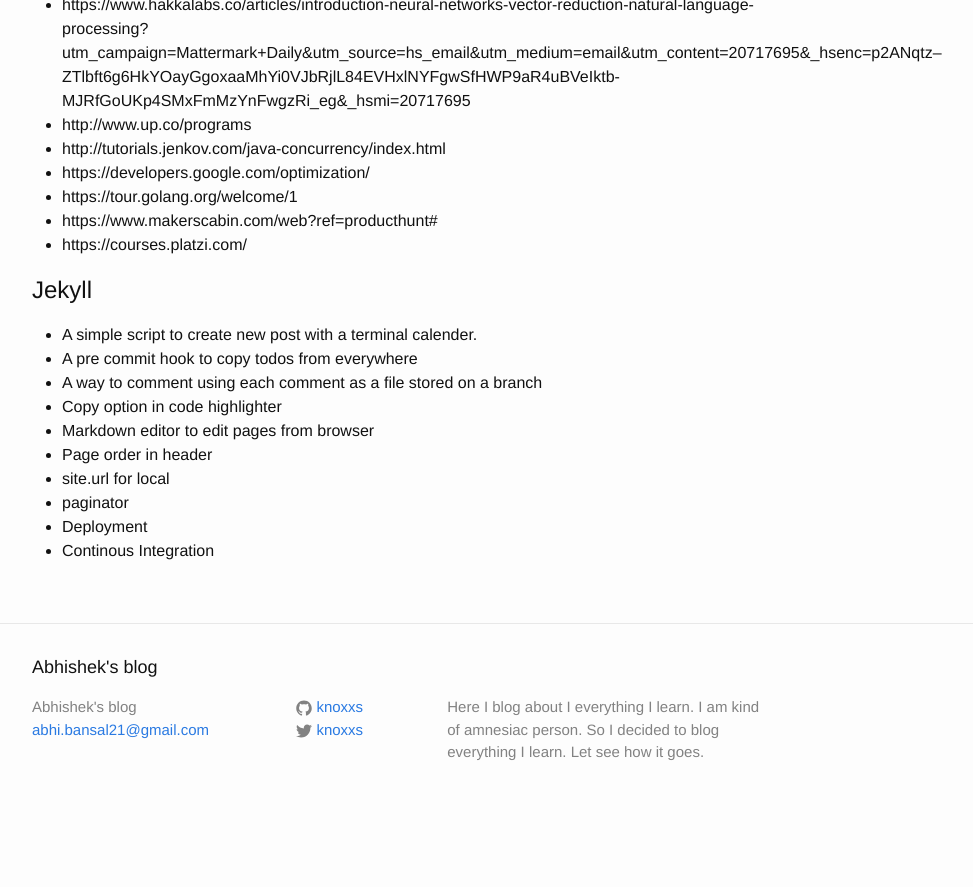
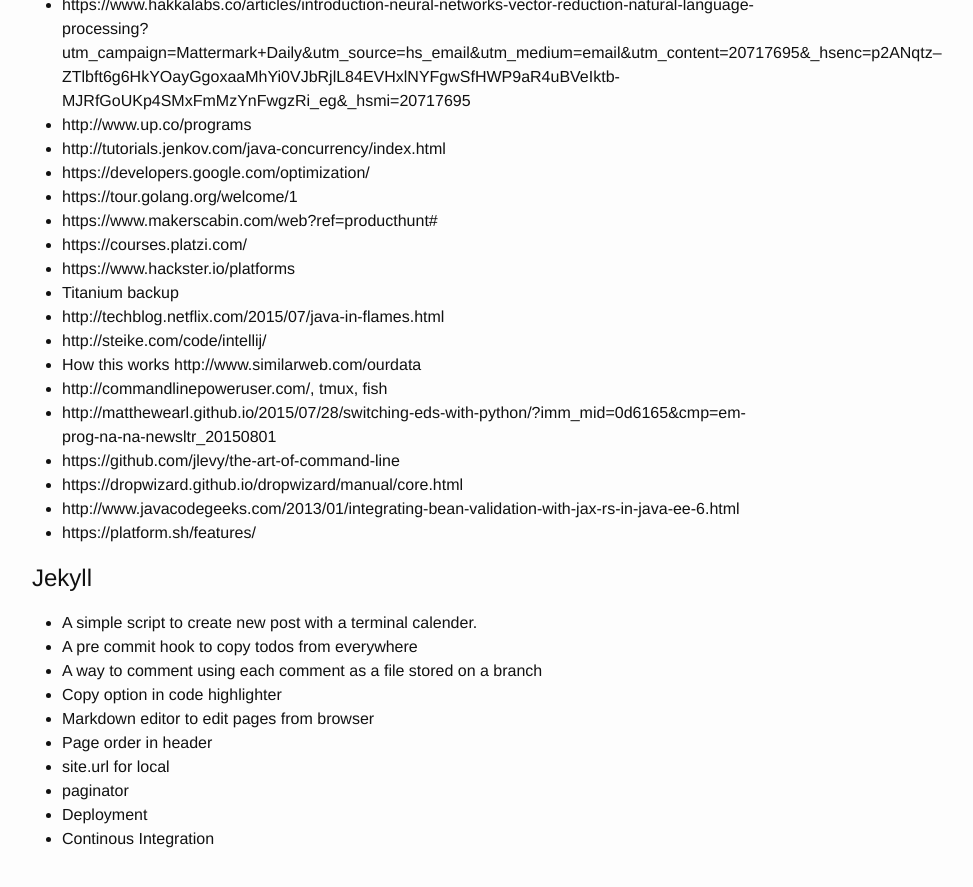
Before and after one commit to knoxxs/knoxxs.github.io, a Jekyll site: the page built from todo.md, in a window 1280 px wide and 900 px high, scrolled down 1536 px. Shown: the top 887 px of the window, without its empty margins (238-1211 px from the left). Built offline with Jekyll 4.4.1, drawn with Linux system fonts in a browser that asks for light colours; Markdown is read by kramdown in place of the engine named in the settings; before the commit the page ends 2360 px from its top, so only the background shows below that.

Commit message:
adds todos

```diff
--- a/todo.md
+++ b/todo.md
@@ -65,9 +65,17 @@
 - https://tour.golang.org/welcome/1
 - https://www.makerscabin.com/web?ref=producthunt#
 - https://courses.platzi.com/
-
-
-
+- https://www.hackster.io/platforms
+- Titanium backup
+- http://techblog.netflix.com/2015/07/java-in-flames.html
+- http://steike.com/code/intellij/
+- How this works http://www.similarweb.com/ourdata
+- http://commandlinepoweruser.com/, tmux, fish
+- http://matthewearl.github.io/2015/07/28/switching-eds-with-python/?imm_mid=0d6165&cmp=em-prog-na-na-newsltr_20150801
+- https://github.com/jlevy/the-art-of-command-line
+- https://dropwizard.github.io/dropwizard/manual/core.html
+- http://www.javacodegeeks.com/2013/01/integrating-bean-validation-with-jax-rs-in-java-ee-6.html
+- https://platform.sh/features/
 
 # Jekyll
 - A simple script to create new post with a terminal calender.
```
